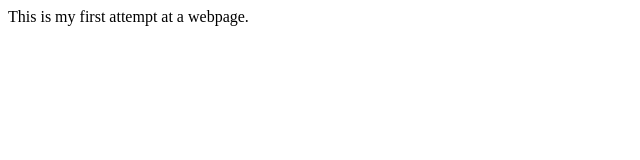
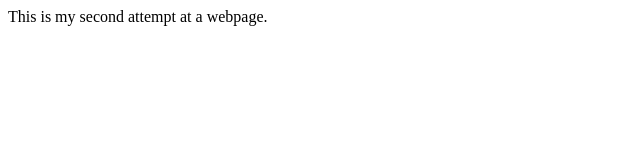
Before and after one commit to shayanghosh12/HelloWorld, a plain HTML site: page index.html in a window 1280 px wide. Shown: the full height of the page, 0-640 px from the left. Drawn offline with Linux system fonts and the light colour scheme.

Commit message:
Second commit

```diff
--- a/index.html
+++ b/index.html
@@ -4,6 +4,6 @@
 	<title> Hello World </title>
   </head>
   <body>
-  	This is my first attempt at a webpage.
+  	This is my second attempt at a webpage.
   </body>
 </html>
```
